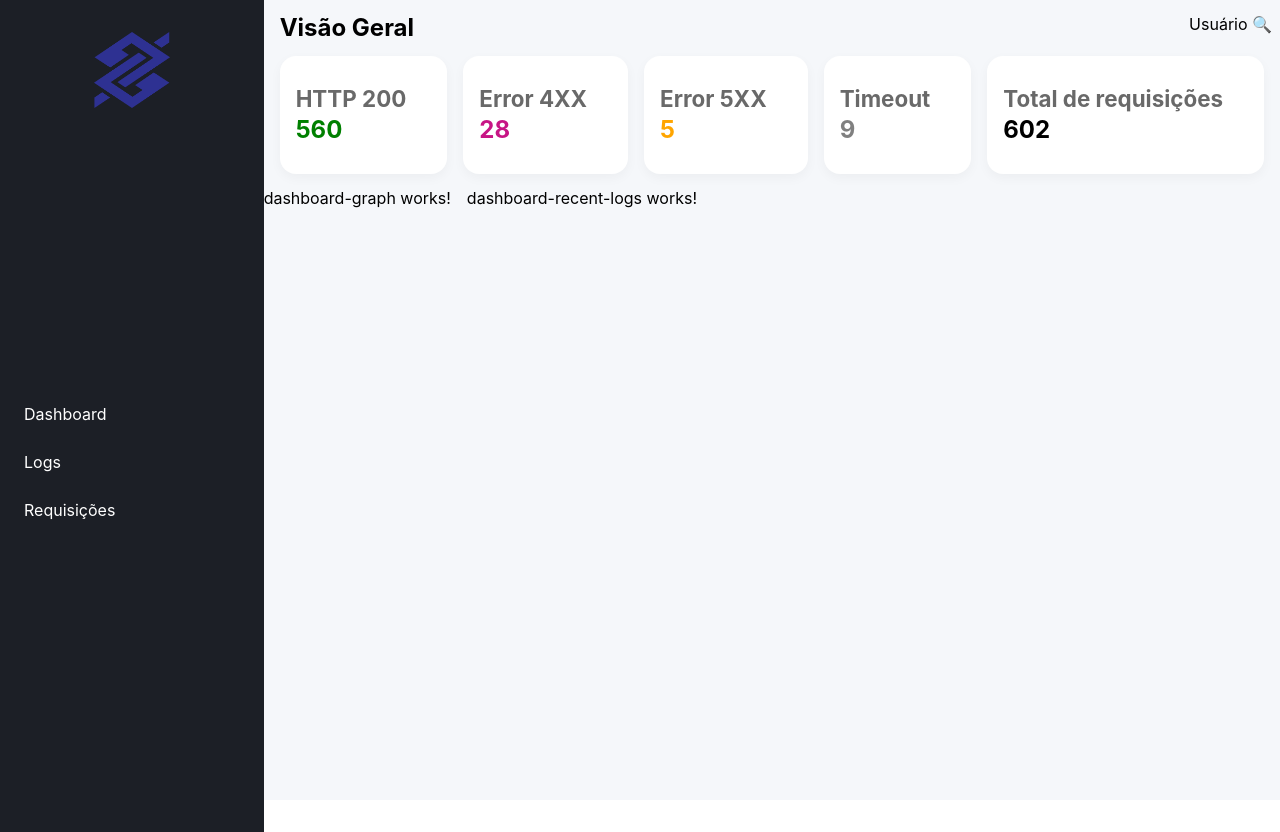
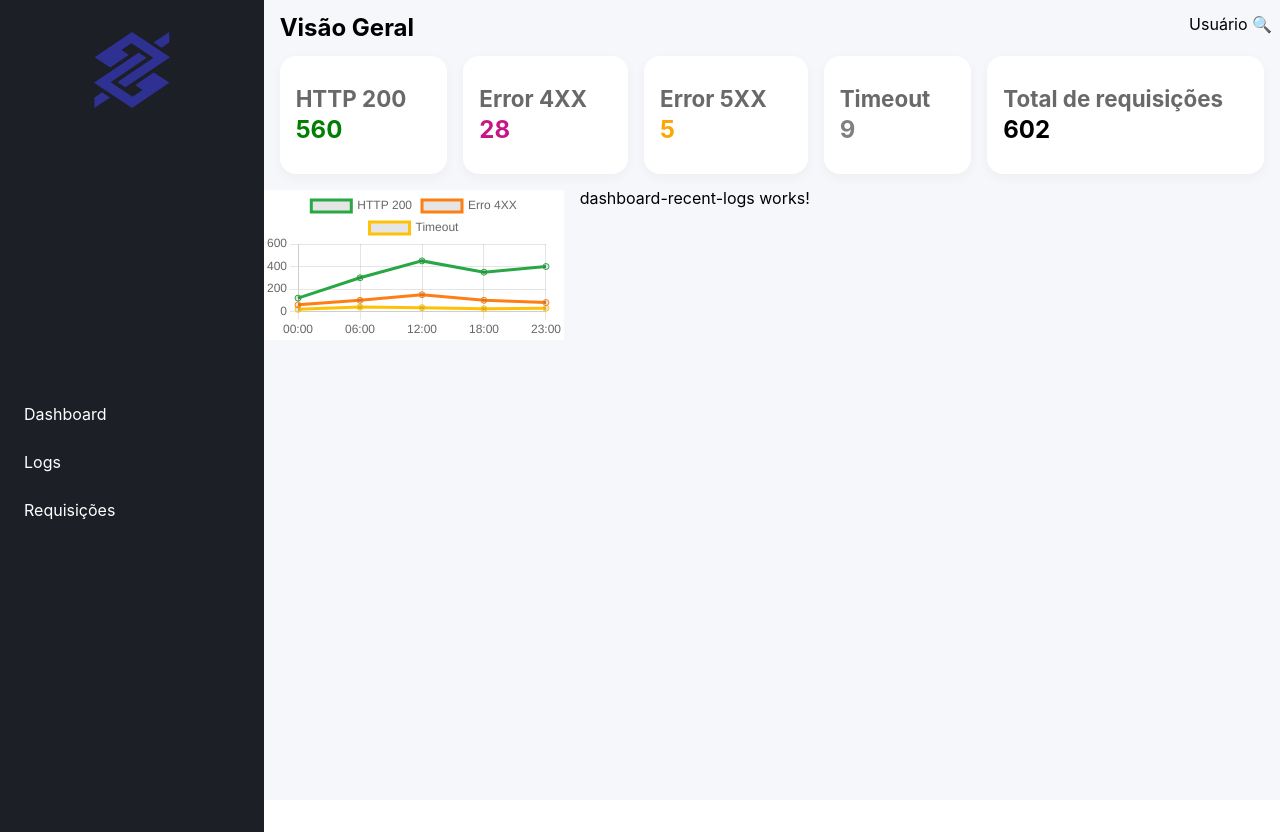
Before and after one commit to Kacaii/senac-riseup-2025, an Angular app: page / in a window 1280 px wide. Built offline with nearby package versions, Linux system fonts and the light colour scheme.

Commit message:
graphjs added

```diff
--- a/package.json
+++ b/package.json
@@ -20,6 +20,7 @@
     "@angular/platform-server": "^19.2.0",
     "@angular/router": "^19.2.0",
     "@angular/ssr": "^19.2.10",
+    "chart.js": "^4.4.9",
     "express": "^4.18.2",
     "rxjs": "~7.8.0",
     "tslib": "^2.3.0",
--- a/src/app/dashboard-graph/dashboard-graph.component.css
+++ b/src/app/dashboard-graph/dashboard-graph.component.css
@@ -0,0 +1,3 @@
+.container {
+  background-color: white;
+}
--- a/src/app/dashboard-graph/dashboard-graph.component.html
+++ b/src/app/dashboard-graph/dashboard-graph.component.html
@@ -1 +1,3 @@
-<p>dashboard-graph works!</p>
+<div class="container">
+  <canvas id="canvas">{{ chart }}</canvas>
+</div>
--- a/src/app/dashboard-graph/dashboard-graph.component.ts
+++ b/src/app/dashboard-graph/dashboard-graph.component.ts
@@ -1,11 +1,54 @@
 import { Component } from '@angular/core';
+import { Chart, registerables } from 'chart.js';
+
+Chart.register(...registerables);
 
 @Component({
   selector: 'app-dashboard-graph',
   imports: [],
   templateUrl: './dashboard-graph.component.html',
-  styleUrl: './dashboard-graph.component.css'
+  styleUrl: './dashboard-graph.component.css',
 })
 export class DashboardGraphComponent {
+  title = 'ng-chart';
+  chart: any = [];
 
+  constructor() {}
+  ngOnInit() {
+    this.chart = new Chart('canvas', {
+      type: 'line',
+      data: {
+        labels: ['00:00', '06:00', '12:00', '18:00', '23:00'],
+        datasets: [
+          {
+            label: 'HTTP 200',
+            borderColor: '#28a745',
+            data: [120, 300, 450, 350, 400],
+            fill: false,
+          },
+          {
+            label: 'Erro 4XX',
+            borderColor: '#fd7e14',
+            data: [60, 100, 150, 100, 80],
+            fill: false,
+          },
+          {
+            label: 'Timeout',
+            borderColor: '#ffc107',
+            data: [20, 40, 35, 25, 30],
+            fill: false,
+          },
+        ],
+      },
+      options: {
+        responsive: true,
+        plugins: { legend: { display: true } },
+        scales: {
+          y: {
+            beginAtZero: true,
+          },
+        },
+      },
+    });
+  }
 }
```
Also changed, not shown: 1 other file (tests, documents, lock files or other folders).
